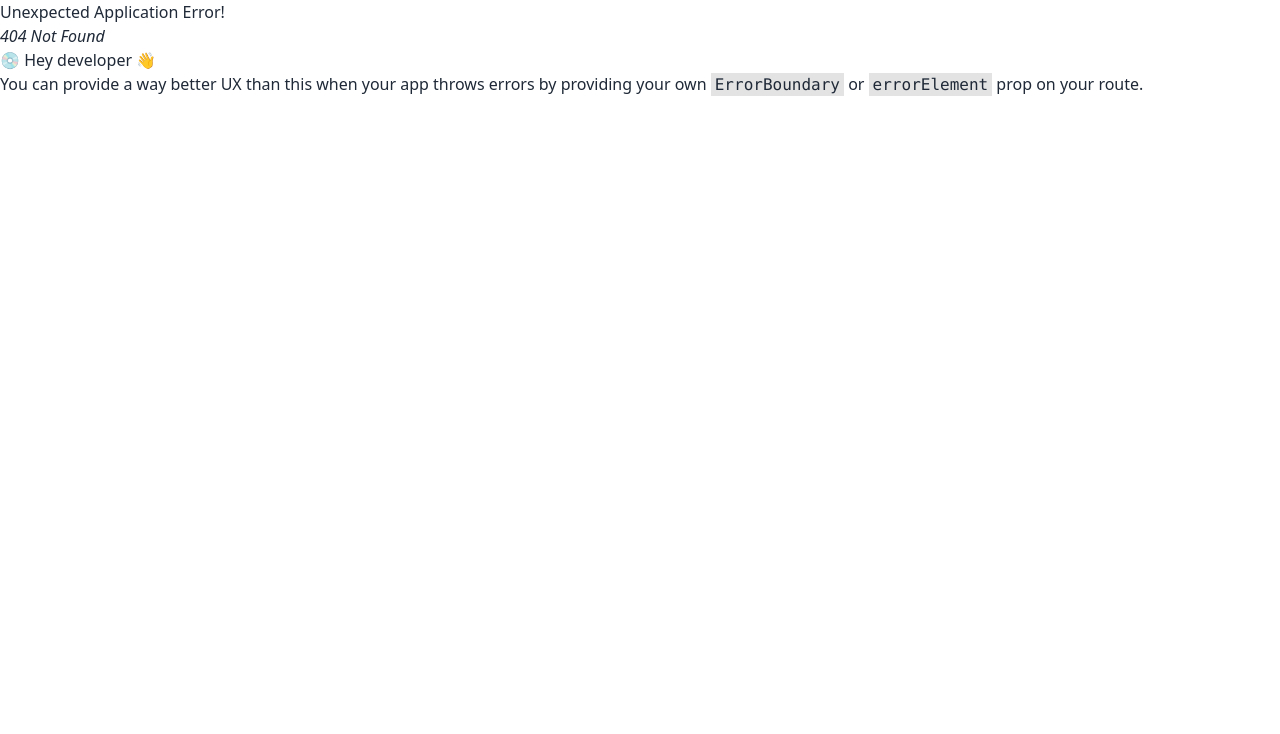
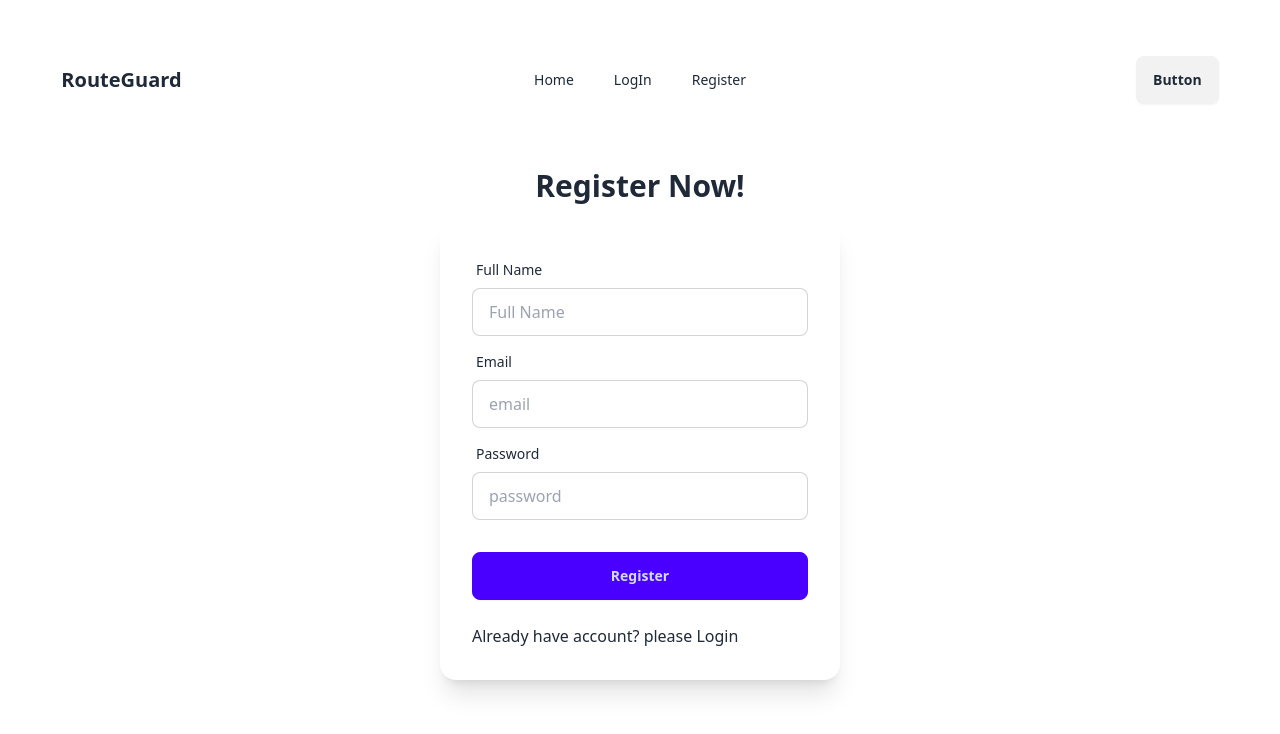
Before and after one commit to MukitHossen7/route-guard-use-firebase-practice-task, a React (Vite) app: page /register in a window 1280 px wide. Before the commit this address had no page. Shown: the top 734 px of the page. Built offline with nearby package versions, Linux system fonts and the light colour scheme.

Commit message:
login and register from design

```diff
--- a/src/Pages/Home.jsx
+++ b/src/Pages/Home.jsx
@@ -1,7 +1,7 @@
 const Home = () => {
   return (
     <div className="mt-10">
-      <div className="hero bg-base-200 min-h-screen rounded-xl">
+      <div className="hero py-28 rounded-xl">
         <div className="hero-content text-center">
           <div className="max-w-md">
             <h1 className="text-5xl font-bold">Hello Home Page</h1>
--- /dev/null
+++ b/src/Pages/Login.jsx
@@ -0,0 +1,55 @@
+import { Link } from "react-router-dom";
+
+const Login = () => {
+  return (
+    <div className="mt-14">
+      <h1 className="font-semibold text-3xl text-center">Login Now!</h1>
+      <div className="hero">
+        <div className="hero-content ">
+          <div className="card bg-base-100  shrink-0 shadow-xl">
+            <form className="card-body w-full lg:w-[400px]">
+              <div className="form-control">
+                <label className="label">
+                  <span className="label-text">Email</span>
+                </label>
+                <input
+                  type="email"
+                  placeholder="email"
+                  className="input input-bordered"
+                  required
+                />
+              </div>
+              <div className="form-control">
+                <label className="label">
+                  <span className="label-text">Password</span>
+                </label>
+                <input
+                  type="password"
+                  placeholder="password"
+                  className="input input-bordered"
+                  required
+                />
+                <label className="label">
+                  <a href="#" className="label-text-alt link link-hover">
+                    Forgot password?
+                  </a>
+                </label>
+              </div>
+              <div className="form-control mt-6">
+                <button className="btn btn-primary">Login</button>
+              </div>
+              <p className="pt-4">
+                New to the website? please{" "}
+                <span>
+                  <Link to="/register">Register</Link>
+                </span>{" "}
+              </p>
+            </form>
+          </div>
+        </div>
+      </div>
+    </div>
+  );
+};
+
+export default Login;
--- /dev/null
+++ b/src/Pages/Register.jsx
@@ -0,0 +1,63 @@
+import { Link } from "react-router-dom";
+
+const Register = () => {
+  return (
+    <div className="mt-14">
+      <h1 className="font-semibold text-3xl text-center">Register Now!</h1>
+      <div className="hero">
+        <div className="hero-content ">
+          <div className="card bg-base-100  shrink-0 shadow-xl">
+            <form className="card-body w-full lg:w-[400px]">
+              <div className="form-control">
+                <label className="label">
+                  <span className="label-text">Full Name</span>
+                </label>
+                <input
+                  type="text"
+                  placeholder="Full Name"
+                  className="input input-bordered"
+                  required
+                />
+              </div>
+              <div className="form-control">
+                <label className="label">
+                  <span className="label-text">Email</span>
+                </label>
+                <input
+                  type="email"
+                  placeholder="email"
+                  className="input input-bordered"
+                  required
+                />
+              </div>
+              <div className="form-control">
+                <label className="label">
+                  <span className="label-text">Password</span>
+                </label>
+                <input
+                  type="password"
+                  placeholder="password"
+                  className="input input-bordered"
+                  required
+                />
+              </div>
+              <div className="form-control mt-6">
+                <button className="btn btn-primary font-semibold">
+                  Register
+                </button>
+              </div>
+              <p className="pt-4">
+                Already have account? please{" "}
+                <span>
+                  <Link to="/login">Login</Link>
+                </span>{" "}
+              </p>
+            </form>
+          </div>
+        </div>
+      </div>
+    </div>
+  );
+};
+
+export default Register;
--- a/src/components/Header/Header.jsx
+++ b/src/components/Header/Header.jsx
@@ -27,8 +27,8 @@ const Header = () => {
               className="menu menu-sm dropdown-content bg-base-100 rounded-box z-[1] mt-3 w-52 p-2 shadow"
             >
               <NavLink to="/">Home</NavLink>
-              <NavLink to="/">LogIn</NavLink>
-              <NavLink to="/">Register</NavLink>
+              <NavLink to="/login">LogIn</NavLink>
+              <NavLink to="/register">Register</NavLink>
             </ul>
           </div>
 
@@ -39,8 +39,8 @@ const Header = () => {
         <div className="navbar-center hidden lg:flex">
           <ul className="menu menu-horizontal px-1 gap-10 font-medium">
             <NavLink to="/">Home</NavLink>
-            <NavLink to="/">LogIn</NavLink>
-            <NavLink to="/">Register</NavLink>
+            <NavLink to="/login">LogIn</NavLink>
+            <NavLink to="/register">Register</NavLink>
           </ul>
         </div>
         <div className="navbar-end">
```
Also changed, not shown: src/Routes/Routes.jsx (+10 -0 lines).
